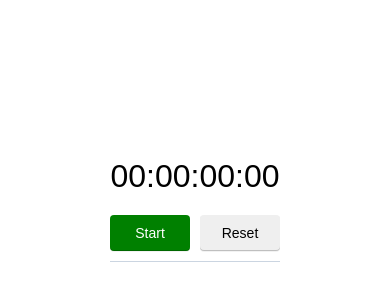
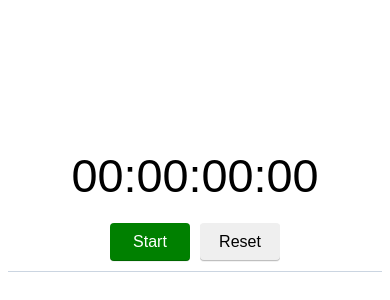
Before and after one commit to Shopify/eng-intern-assessment-react, a React app: page / in a window 390 px wide. Shown: the part 220-520 px from the top of the page. Built offline with nearby package versions, Linux system fonts and the light colour scheme.

Commit message:
update styles for responsive design

```diff
--- a/public/index.html
+++ b/public/index.html
@@ -2,6 +2,7 @@
 <html>
     <head>
         <title>Template Site</title>
+        <meta name="viewport" content="width=device-width, initial-scale=1">
     </head>
     <body>
         <section id='root'></section>
--- a/src/StopWatch/StopWatch.module.css
+++ b/src/StopWatch/StopWatch.module.css
@@ -4,11 +4,31 @@
     flex-direction: column;
     align-items: center;
     font-family: Arial, sans-serif;
+    max-width: 640px;
+    width: 100%;
 }
 
 .timeDisplay {
-    font-size: 2em;
+    font-size: 4vw;
     margin-bottom: 20px;
+}
+
+@media only screen and (max-width: 1024px) {
+    .timeDisplay {
+        font-size: 6vw;
+    }
+}
+
+@media only screen and (max-width: 768px) {
+    .timeDisplay {
+        font-size: 8vw;
+    }
+}
+
+@media only screen and (max-width: 640px) {
+    .timeDisplay {
+        font-size: 12vw;
+    }
 }
 
 .laps {
@@ -23,6 +43,7 @@
 .laps div {
     padding: 5px;
     border-bottom: 1px solid #cbd5e1;
+    font-size: 1.5em;
 }
 
 .shortestLap {
@@ -32,3 +53,14 @@
 .longestLap {
     color: red;
 }
+
+.laps::-webkit-scrollbar {
+    -webkit-appearance: none;
+    width: 7px;
+}
+
+.laps::-webkit-scrollbar-thumb {
+    border-radius: 4px;
+    background-color: rgba(0,0,0,.5);
+    -webkit-box-shadow: 0 0 1px rgba(255,255,255,.5);
+}
--- a/src/StopWatch/StopWatch.tsx
+++ b/src/StopWatch/StopWatch.tsx
@@ -19,7 +19,7 @@ export default function StopWatch() {
             const updateStopwatch = () => {
                 setTime(prevTime => {
                     const now = Date.now();
-                    const interval = now - referenceTime;
+                    const interval = now - referenceTime; // This takes into account drift in callback execution
                     setReferenceTime(now)
                     return prevTime + interval;
                 })
--- a/src/StopWatchButton/StopWatchButton.module.css
+++ b/src/StopWatchButton/StopWatchButton.module.css
@@ -4,6 +4,7 @@
     gap: 10px;
     border-bottom: 1px solid #cbd5e1;
     padding-bottom: 10px;
+    width: 100%;
 }
 
 
@@ -11,7 +12,6 @@
     padding: 10px 15px;
     font-size: 1em;
     min-width: 80px;
-
     display: inline-block;
     outline: 0;
     cursor: pointer;
@@ -19,9 +19,9 @@
     border: 0;
     border-radius: 4px;
     font-weight: 500;
-    font-size: 14px;
     box-shadow: rgba(0, 0, 0, 0.05) 0px 1px 0px 0px, rgba(0, 0, 0, 0.2) 0px -1px 0px 0px inset;
 }
+
 
 
 .startButton {
```
